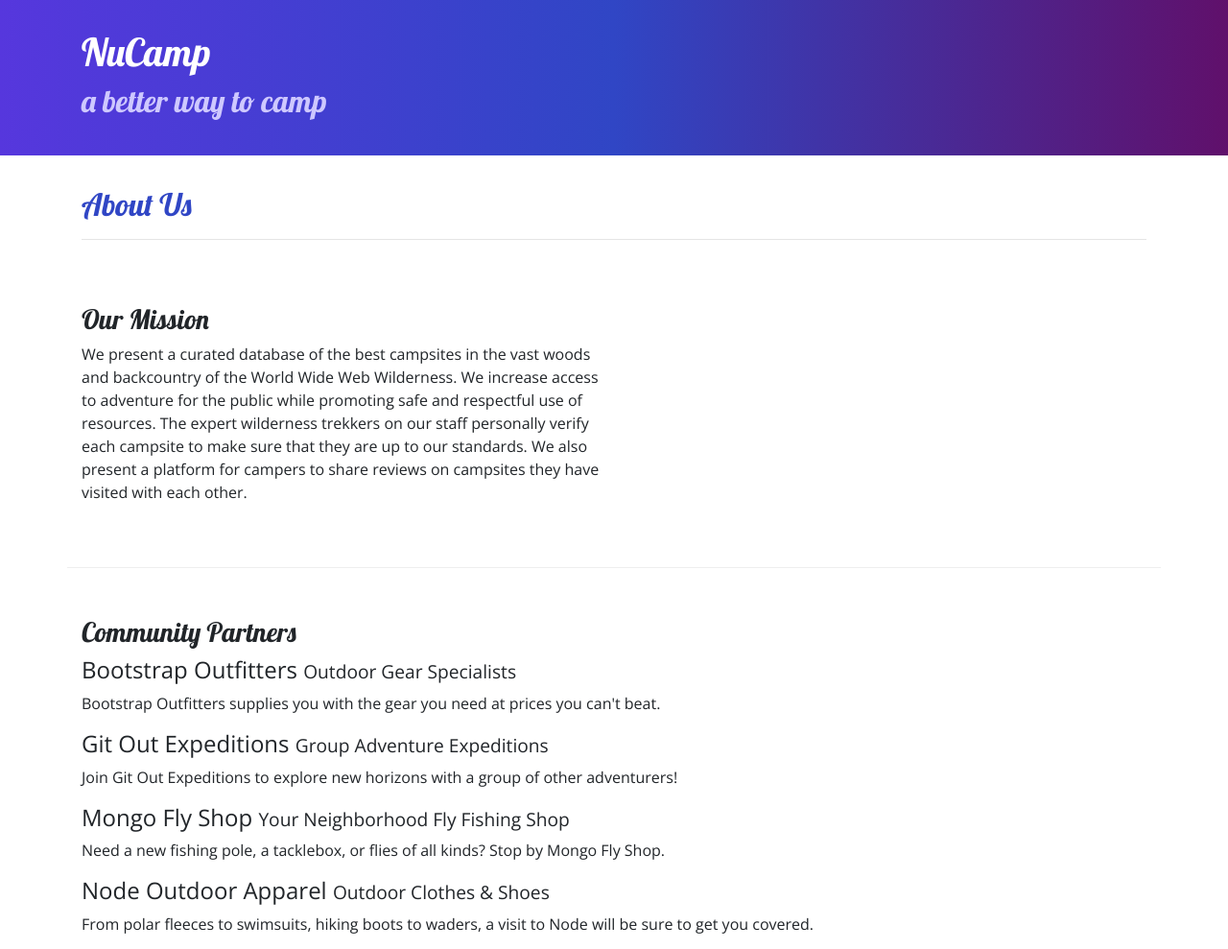
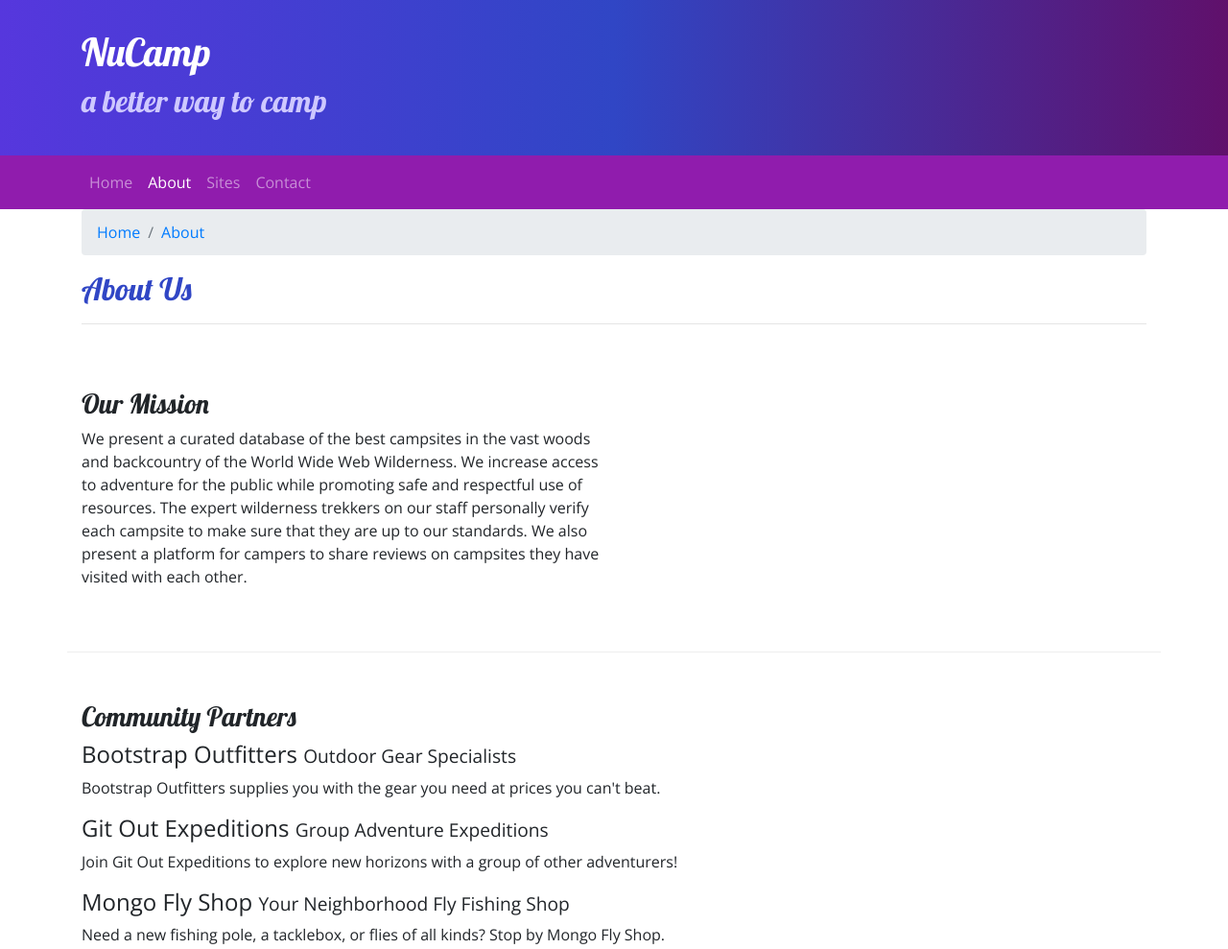
Before and after one commit to johnvillez/nucampsite, a website: page aboutus.html in a window 1280 px wide. Shown: the top 989 px of the page at 96% size. Drawn offline with nearby package versions, Linux system fonts and the light colour scheme.

Commit message:
Add NavBar

```diff
--- a/aboutus.html
+++ b/aboutus.html
@@ -29,9 +29,29 @@
         </div>
     </header>
 
+    <nav class="navbar navbar-expand-sm navbar-dark sticky-top">
+        <div class="container">
+            <button class="navbar-toggler ml-auto" type="button" data-toggle="collapse" data-target="#nucampNavbar">
+                <span class="navbar-toggler-icon"></span>
+            </button>
+            <div class="collapse navbar-collapse" id="nucampNavbar">
+                <ul class="navbar-nav">
+                    <li class="nav-item"><a class="nav-link" href="index.html">Home</a></li>
+                    <li class="nav-item active"><a class="nav-link" href="#">About</a></li>
+                    <li class="nav-item"><a class="nav-link" href="#">Sites</a></li>
+                    <li class="nav-item"><a class="nav-link" href="#">Contact</a></li>
+                </ul>
+            </div>
+        </div>
+    </nav>
+
     <div class="container">
         <div class="row">
             <div class="col">
+               <ol class="breadcrumb">
+                   <li class="breadcrumb-item"><a href="index.html">Home</a></li>
+                   <li class="breadcrumb-item active"><a href="#">About</a></li>
+               </ol>
                <h2>About Us</h2>
                <hr />
             </div>
--- a/css/styles.css
+++ b/css/styles.css
@@ -23,6 +23,7 @@ footer {
     padding: 30px;
     background-image: linear-gradient(to right, #5637DD, #3046C5, #60106B);
     color: white;
+    margin: 0;
 }
 
 .row-content {
@@ -30,3 +31,7 @@ footer {
     border-bottom: 1px ridge;
     min-height: 200px;
 }
+
+.navbar {
+    background-color: #901CAD;
+}
```
Also changed, not shown: index.html (+17 -0 lines).
